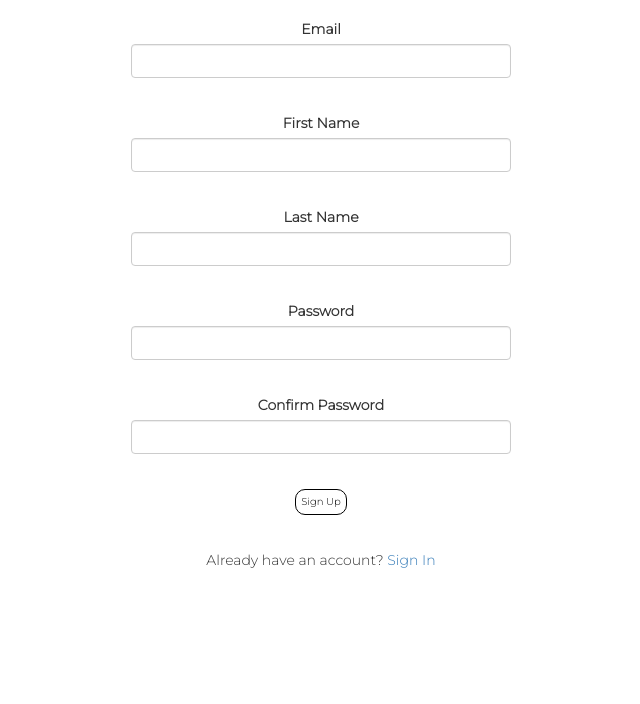
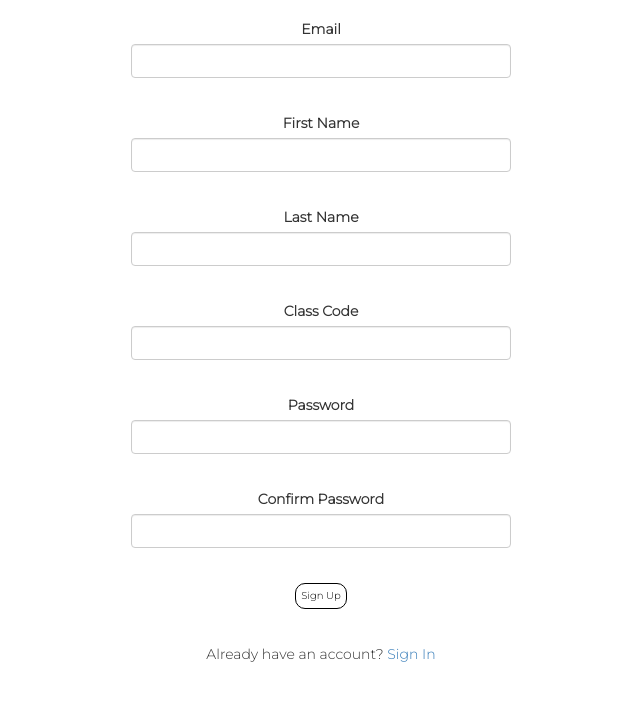
Before and after one commit to rajayasaswini/CS-NEA-OO, a Flask app: page /uregister in a window 1280 px wide. Shown: the part 192-896 px from the top of the page, without its empty margins (319-959 px from the left). Before the commit the page ends 760 px from the top, so only its background shows below. Run offline with Flask 2, Linux system fonts and the light colour scheme; parts of the project's set-up code (start-up, migrations or seed data) failed here and were passed over; some libraries are stand-ins or nearby versions.

Commit message:
login and registration validity still being worked through

```diff
--- a/app.py
+++ b/app.py
@@ -10,6 +10,7 @@ from sqlalchemy import *
 from sqlalchemy.orm import relationship, backref
 from sqlalchemy.ext.declarative import declarative_base
 from flask_bcrypt import Bcrypt
+from models import *
 
 app = Flask(__name__)
 app.config['SQLALCHEMY_DATABASE_URI'] = 'sqlite:///TimeMe.db'
@@ -17,6 +18,7 @@ app.config['SECRET_KEY'] = 'cb1414668bb6f2a30c99cfb0e9c1441b'
 
 # this variable, db, will be used for all SQLAlchemy commands
 db = SQLAlchemy(app)
+bcrypt = Bcrypt(app)
 
 @app.route('/')
 def index():
@@ -24,7 +26,7 @@ def index():
 
 @app.route('/aregister', methods=['GET', 'POST'])
 def aregister():
-    form = RegistrationForm()
+    form = aRegistrationForm()
     if form.validate_on_submit():
         flash(f'Account created for {form.firstname.data}!','success')
         return redirect(url_for('login'))
@@ -32,10 +34,10 @@ def aregister():
 
 @app.route('/uregister', methods=['GET', 'POST'])
 def uregister():
-    form = RegistrationForm()
+    form = uRegistrationForm()
     if form.validate_on_submit():
         flash(f'Account created for {form.firstname.data}!','success')
-        return redirect(url_for('entercode'))
+        return redirect(url_for('login'))
     return render_template("user/uregister.html", title="Register", form=form)
 
 @app.route('/choice', methods=['GET', 'POST'])
--- a/forms.py
+++ b/forms.py
@@ -1,12 +1,21 @@
 from flask_wtf import FlaskForm
 from wtforms import StringField, PasswordField, SubmitField, BooleanField
-from wtforms.validators import DataRequired, Length, Email, EqualTo
+from wtforms.validators import DataRequired, Length, Email, EqualTo, ValidationError
 from flask_sqlalchemy import SQLAlchemy
 from datetime import datetime
-from app import *
 
+class uRegistrationForm(FlaskForm):
+    email = StringField('Email',
+                        validators=[DataRequired(), Email()])
+    firstname = StringField('First Name', validators=[DataRequired()])
+    lastname = StringField('Last Name', validators=[DataRequired()])
+    classcode = StringField('Class Code', validators=[DataRequired()])
+    password = PasswordField('Password', validators=[DataRequired()])
+    confirm_password = PasswordField('Confirm Password',
+                                     validators=[DataRequired(), EqualTo('password')])
+    submit = SubmitField('Sign Up')
 
-class RegistrationForm(FlaskForm):
+class aRegistrationForm(FlaskForm):
     email = StringField('Email',
                         validators=[DataRequired(), Email()])
     firstname = StringField('First Name', validators=[DataRequired()])
--- a/models.py
+++ b/models.py
@@ -18,7 +18,7 @@ class Users(db.Model):
     isAdmin = db.Column(db.Integer, nullable=False)
 
     def __repr__(self):
-        return f"User('{self.id}', '{self.email}', '{self.firstname}', '{self.lastname}')"
+        return f"User('{self.id}', '{self.email}', '{self.firstname}', '{self.lastname}', '{self.password}')"
 
 class Classes(db.Model):
     __tablename__ = "classes"
--- a/templates/user/uregister.html
+++ b/templates/user/uregister.html
@@ -73,6 +73,23 @@
 				<br>
 
 				<div class="form-group">
+					{{ form.classcode.label(id="left")}}
+
+					{% if form.classcode.errors %}
+					    {{ form.classcode(class="is-invalid") }}
+					    <div class="invalid-feedback">
+					        {% for error in form.classcode.errors %}
+					            <span>{{ error }}</span>
+					        {% endfor %}
+					    </div>
+					{% else %}
+					    {{ form.classcode(class="form-control form-control-lg") }}
+					{% endif %}
+				</div>
+
+				<br>
+
+				<div class="form-group">
 					{{ form.password.label(id="left")}}
 
 					{% if form.password.errors %}
```
